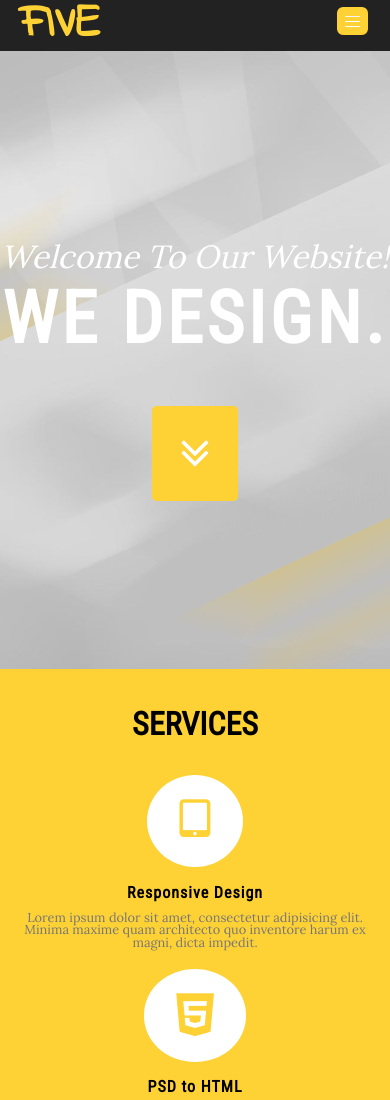
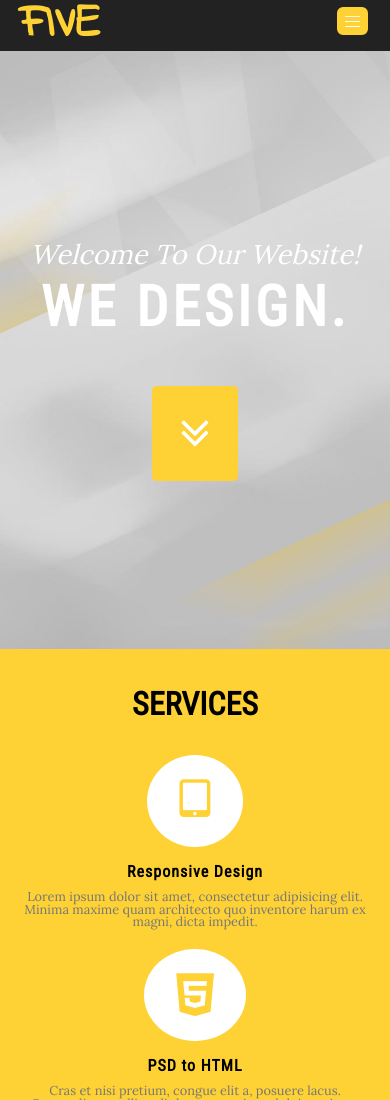
Before and after one commit to adamguzewski/Five, a plain HTML site: page index.html in a window 390 px wide. Shown: the top 1100 px of the page. Drawn offline with nearby package versions, Linux system fonts and the light colour scheme.

Commit message:
FINAL COMMIT

```diff
--- a/css/main.css
+++ b/css/main.css
@@ -531,11 +531,11 @@ ul.team-icon-buttons li{
         padding-bottom: 60px;
     }
     h1{
-        font-size: 4.5em;
+        font-size: 3.5em;
     }
 
     h2{
-        font-size: 2em;
+        font-size: 1.7em;
     }
 
     header > div.container-menu{
```
